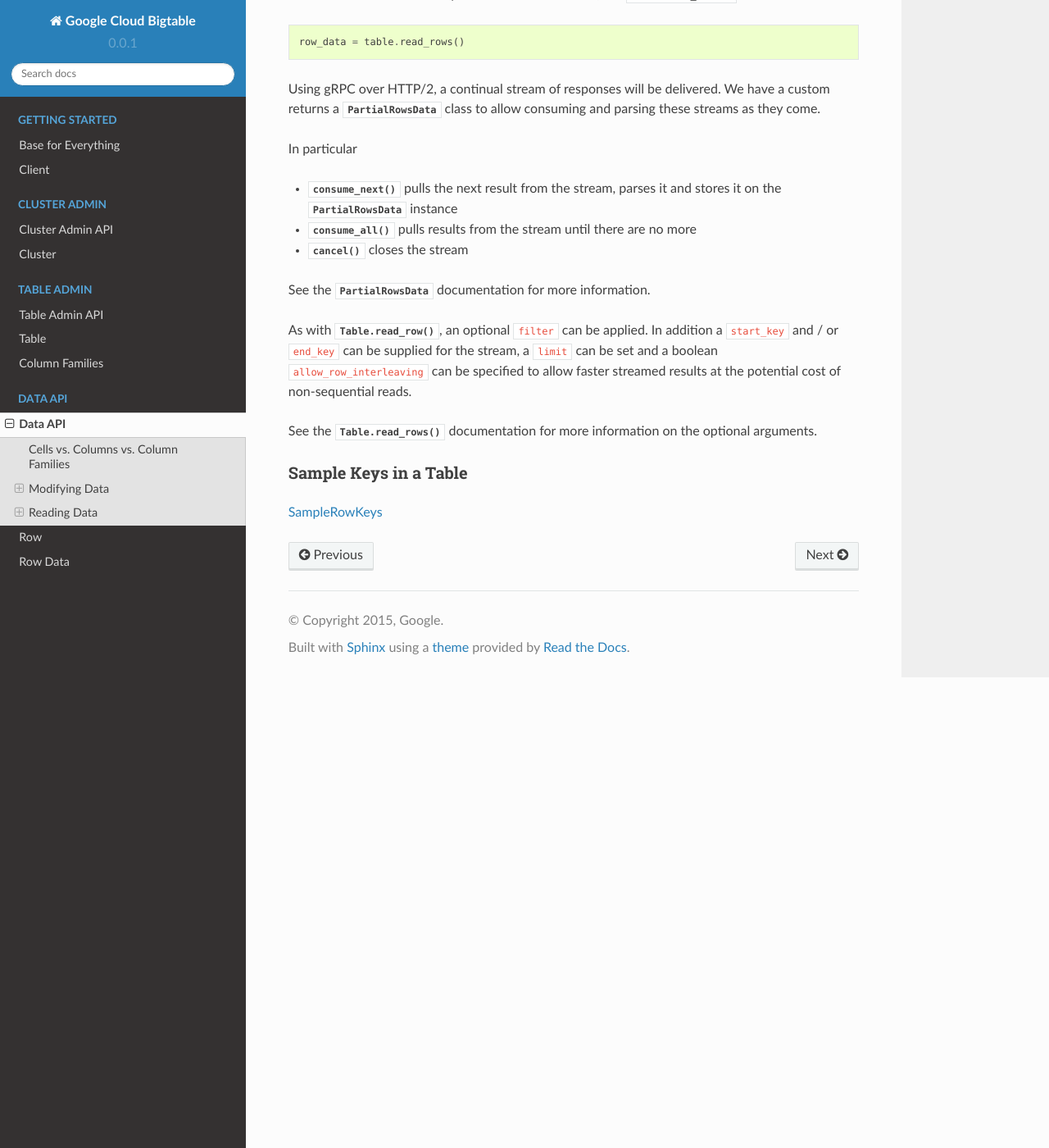
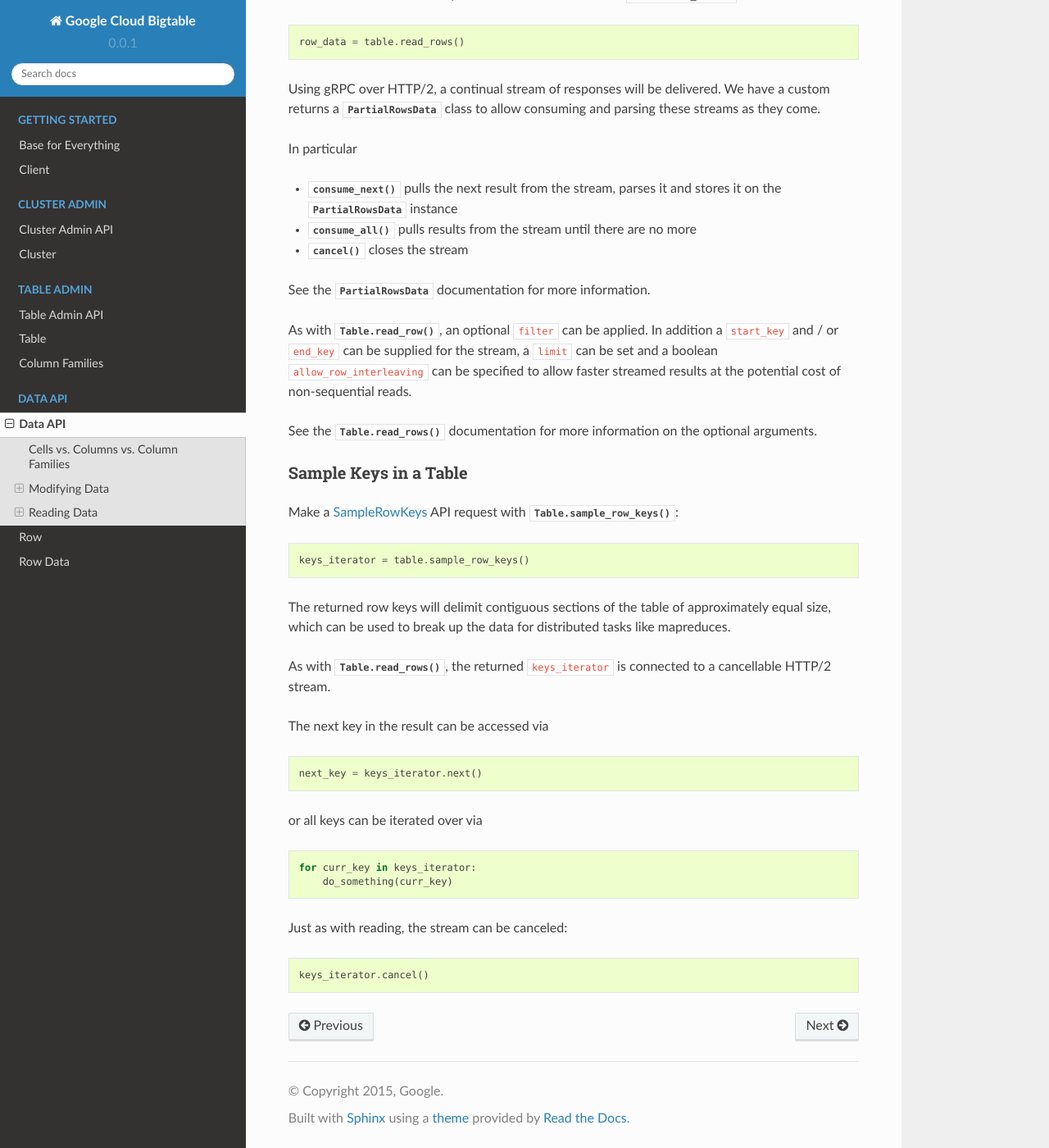
Before and after one commit to dhermes/gcloud-python-bigtable, a Sphinx documentation site: the page built from docs/data-api.rst, in a window 1280 px wide and 1400 px high, scrolled down 4466 px. Shown: the whole window at 82% size. Built offline with Sphinx 7.4.7 and the Read the Docs theme 2.0.0, drawn with Linux system fonts in a browser that asks for light colours; the version number is read from the project's files by our own code.

Commit message:
Completing the Data API intro doc.

```diff
--- a/docs/data-api.rst
+++ b/docs/data-api.rst
@@ -286,7 +286,39 @@ documentation for more information on the optional arguments.
 Sample Keys in a Table
 ----------------------
 
-`SampleRowKeys`_
+Make a `SampleRowKeys`_ API request with
+:meth:`Table.sample_row_keys() <gcloud_bigtable.table.Table.sample_row_keys>`:
+
+.. code:: python
+
+    keys_iterator = table.sample_row_keys()
+
+The returned row keys will delimit contiguous sections of the table of
+approximately equal size, which can be used to break up the data for
+distributed tasks like mapreduces.
+
+As with
+:meth:`Table.read_rows() <gcloud_bigtable.table.Table.read_rows>`, the
+returned ``keys_iterator`` is connected to a cancellable HTTP/2 stream.
+
+The next key in the result can be accessed via
+
+.. code:: python
+
+    next_key = keys_iterator.next()
+
+or all keys can be iterated over via
+
+.. code:: python
+
+    for curr_key in keys_iterator:
+        do_something(curr_key)
+
+Just as with reading, the stream can be canceled:
+
+.. code:: python
+
+    keys_iterator.cancel()
 
 .. _ReadRows: https://github.com/GoogleCloudPlatform/cloud-bigtable-client/blob/f4d922bb950f1584b30f9928e84d042ad59f5658/bigtable-protos/src/main/proto/google/bigtable/v1/bigtable_service.proto#L36-L38
 .. _SampleRowKeys: https://github.com/GoogleCloudPlatform/cloud-bigtable-client/blob/f4d922bb950f1584b30f9928e84d042ad59f5658/bigtable-protos/src/main/proto/google/bigtable/v1/bigtable_service.proto#L44-L46
```
